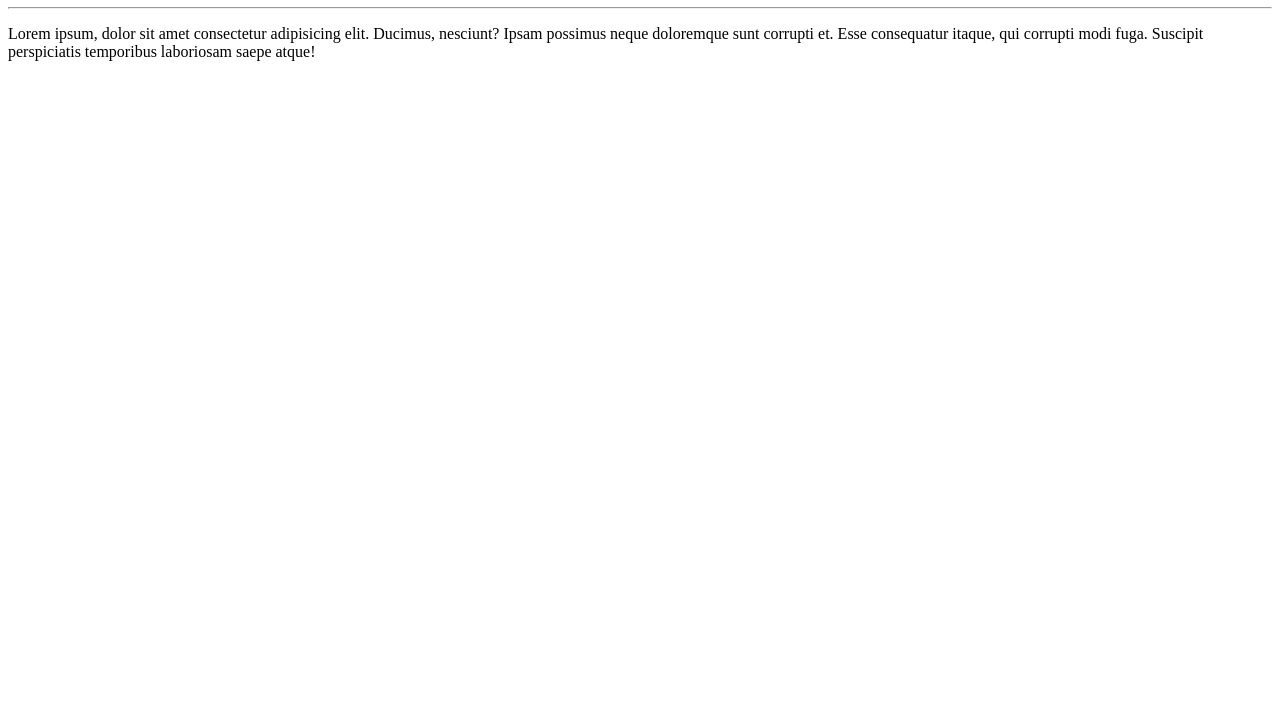
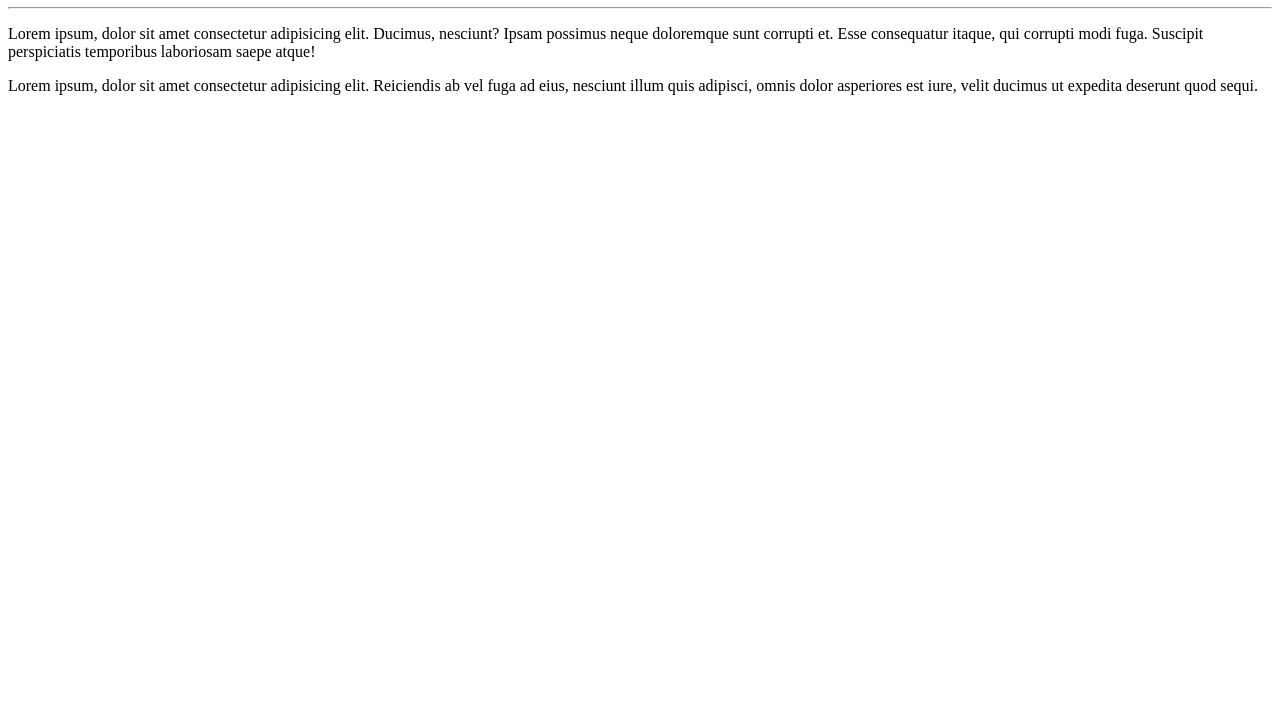
Before and after one commit to sergiommarques/Ola-Mundo, a plain HTML site: page Site-exemplo/index.html in a window 1280 px wide. Shown: the part 73-800 px from the top of the page. Drawn offline with Linux system fonts and the light colour scheme.

Commit message:
Update index.html

```diff
--- a/Site-exemplo/index.html
+++ b/Site-exemplo/index.html
@@ -10,5 +10,6 @@
     <h1>Olá, Mundo!</h1>
     <hr>
     <p>Lorem ipsum, dolor sit amet consectetur adipisicing elit. Ducimus, nesciunt? Ipsam possimus neque doloremque sunt corrupti et. Esse consequatur itaque, qui corrupti modi fuga. Suscipit perspiciatis temporibus laboriosam saepe atque!</p>
+    <p>Lorem ipsum, dolor sit amet consectetur adipisicing elit. Reiciendis ab vel fuga ad eius, nesciunt illum quis adipisci, omnis dolor asperiores est iure, velit ducimus ut expedita deserunt quod sequi.</p>
 </body>
 </html>
```
